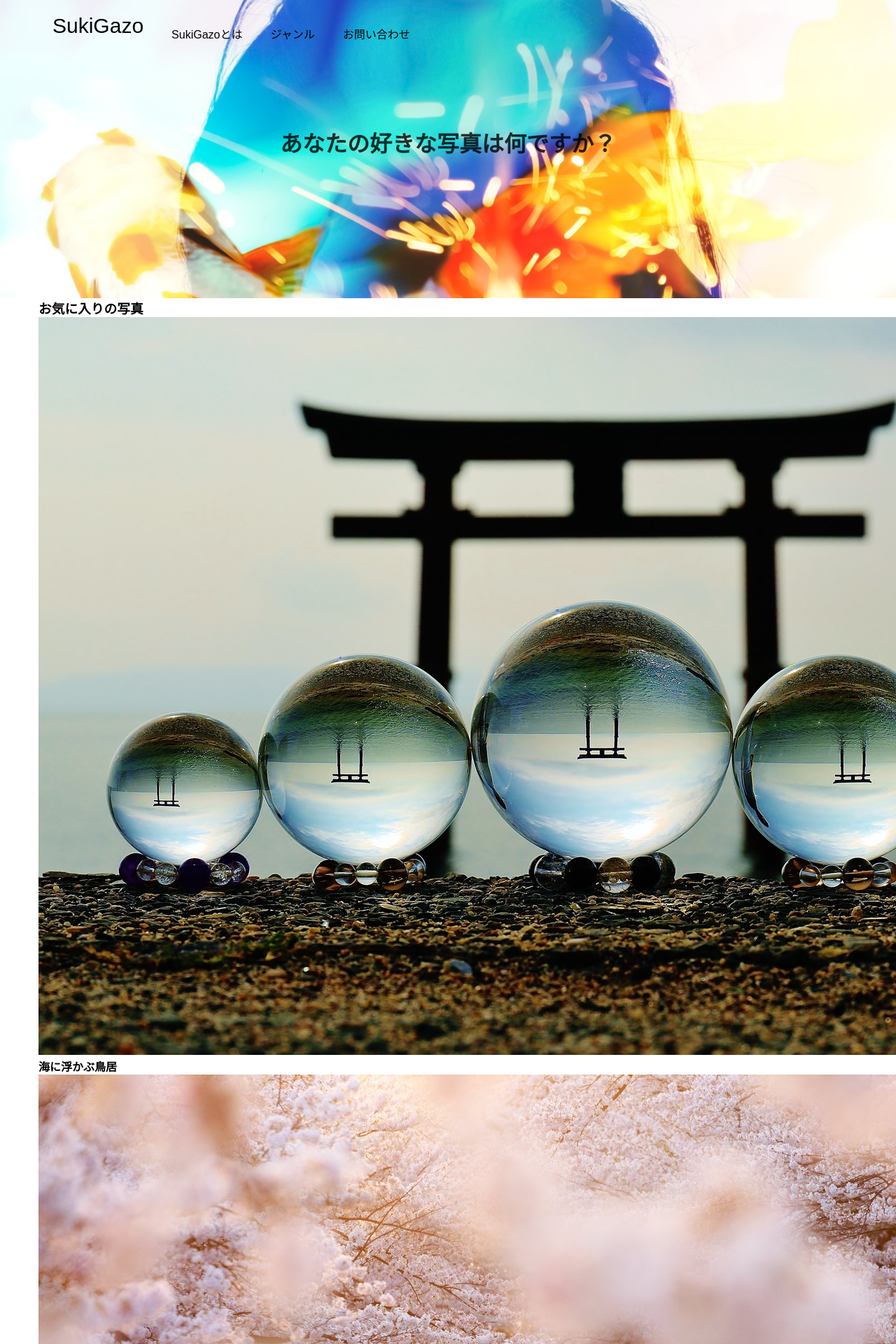
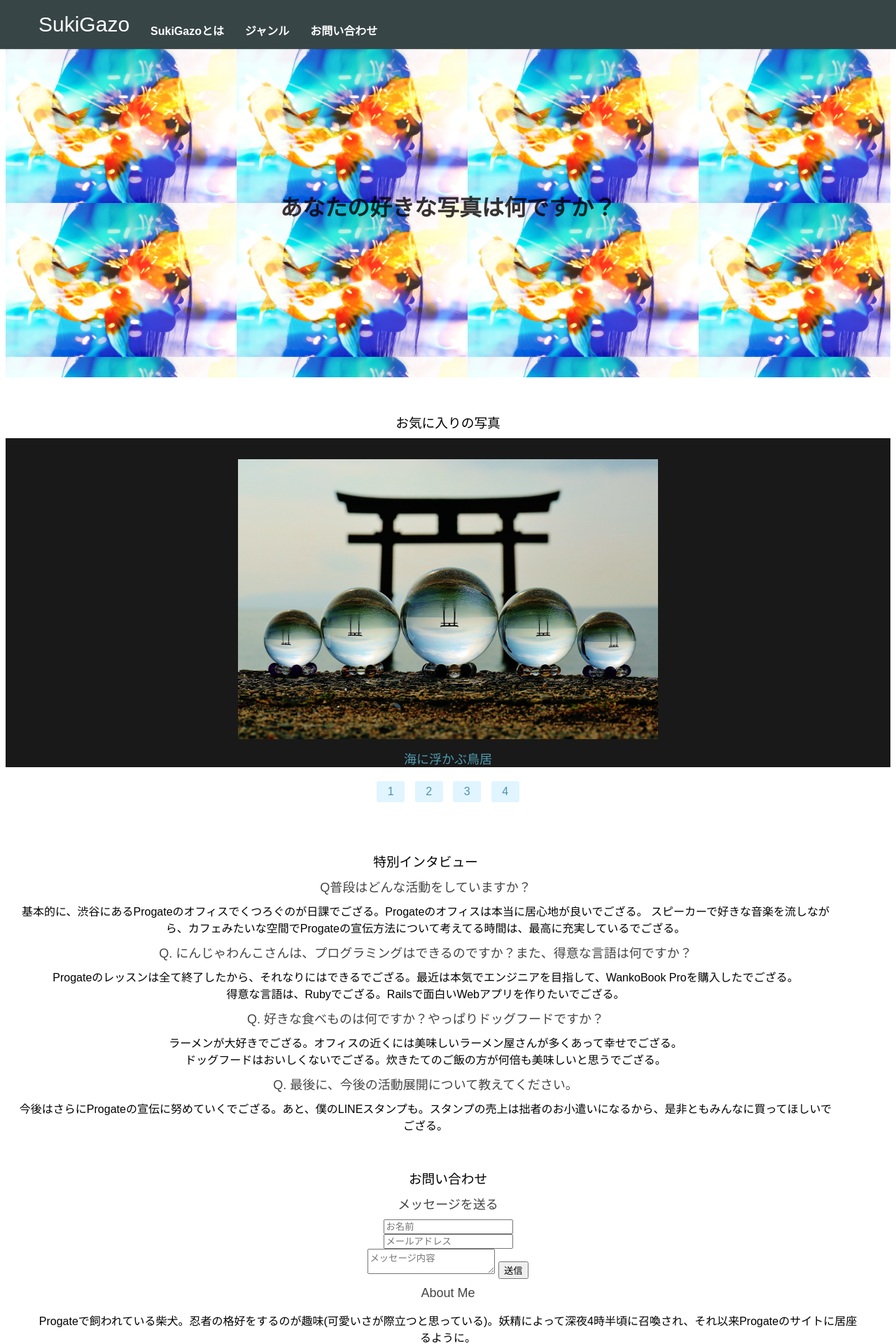
Before and after one commit to hukurou04/mysite, a PHP site: page / in a window 1280 px wide; the page is wider, and only the part inside the window is pictured. Shown: the top 1920 px of that part at 70% size. Run offline with PHP 8.4, Linux system fonts and the light colour scheme.

Commit message:
photoのリスト化　完成 next inpomation

```diff
--- a/index.html
+++ b/index.html
@@ -7,24 +7,33 @@
     <script src="https://ajax.googleapis.com/ajax/libs/jquery/3.3.1/jquery.min.js"></script>
   </head>
   <body>
+    <!--header-->
     <header>
       <div class="container">
         <div class="header-title">SukiGazo</div>
         <div class="header-list">
           <ul>
-            <li>SukiGazoとは</li>
-            <li>ジャンル</li>
-            <li>お問い合わせ</li>
+            <li>
+              <a href="#">SukiGazoとは</a>
+            </li>
+            <li>
+              <a href="#">ジャンル</a>
+            </li>
+            <li>
+              <a href="#">お問い合わせ</a>
+            </li>
           </ul>
       </div>
     </header>
+
+    <!--Top-wrapper-->
     <div class="top-wrapper">
       <div class="container">
         <h1>あなたの好きな写真は何ですか？</h1>
       </div>
     </div>
     <dic class="photo-wrapper">
-      <div class ="container">
+      <div class ="photo-container">
         <div class="section-title">
           <h3>お気に入りの写真</h3>
         </div>
@@ -47,13 +56,90 @@
               <img src="imaiges/cats.jpg">
               <h4>いたずらを教える猫</h4>
             </div>
+            <div class="photo photo-box">
+              <img src="imaiges/sea.jpg">
+              <h4>海中の空</h4>
+            </div>
+          </div>
+          <div class="index-btn-wrapper">
+            <div class="index-btn" id="first-btn">1</div>
+            <div class="index-btn" id="second-btn">2</div>
+            <div class="index-btn" id="threed-btn">3</div>
+            <div class="index-btn" id="forth-btn">4</div>
           </div>
         </div>
-        <p>あなたの感性に響くものはありましたか？</p>
+        <!--<p>あなたの感性に響くものはありましたか？</p>-->
       </div>
     </div>
-    <div class="contact-wrapper">
 
+    <!--Interview-->
+    <div id="interview" class="interview-section">
+      <div class="interview-section-top graysection">
+        <div class="container">
+          <div class="section-title">
+            <h3>特別インタビュー</h3>
+          </div>
+        </div>
+      </div>
+      <div class="interview-section-bottom">
+        <div class="container">
+          <div class="interview-box">
+            <h5>Q普段はどんな活動をしていますか？</h5>
+             基本的に、渋谷にあるProgateのオフィスでくつろぐのが日課でござる。Progateのオフィスは本当に居心地が良いでござる。 スピーカーで好きな音楽を流しながら、カフェみたいな空間でProgateの宣伝方法について考えてる時間は、最高に充実しているでござる。
+          </div>
+          <div class="interview-box">
+            <h5>Q. にんじゃわんこさんは、プログラミングはできるのですか？また、得意な言語は何ですか？</h5>
+            Progateのレッスンは全て終了したから、それなりにはできるでござる。最近は本気でエンジニアを目指して、WankoBook Proを購入したでござる。
+            <br> 得意な言語は、Rubyでござる。Railsで面白いWebアプリを作りたいでござる。
+          </div>
+          <div class="interview-box">
+            <h5>Q. 好きな食べものは何ですか？やっぱりドッグフードですか？</h5>
+            ラーメンが大好きでござる。オフィスの近くには美味しいラーメン屋さんが多くあって幸せでござる。
+            <br> ドッグフードはおいしくないでござる。炊きたてのご飯の方が何倍も美味しいと思うでござる。
+          </div>
+          <div class="interview-box">
+            <h5>Q. 最後に、今後の活動展開について教えてください。</h5>
+            今後はさらにProgateの宣伝に努めていくでござる。あと、僕のLINEスタンプも。スタンプの売上は拙者のお小遣いになるから、是非ともみんなに買ってほしいでござる。
+          </div>
+        </div>
+      </div>
+    </div>
+
+    <!--Contact-->
+    <div id="contact" class="contact-section graysection">
+      <div class="contact-section-inner">
+        <div class="container">
+          <div class="section-title">
+            <h3>お問い合わせ</h3>
+          </div>
+          <div class="contact-form">
+            <h4>メッセージを送る</h4>
+            <form>
+              <div class="error-message"></div>
+              <input type="text" name="name" placeholder="お名前" class="contact-name">
+              <div class="error-message"></div>
+              <input type="text" name="email" placeholder="メールアドレス" class="contact-email">
+              <div class="error-message"></div>
+              <textarea name="message" placeholder="メッセージ内容"></textarea>
+              <button type="submit" class="btn btn-contact">送信</button>
+            </form>
+          </div>
+          <div class="contact-about">
+            <h4>About Me</h4>
+            <p>Progateで飼われている柴犬。忍者の格好をするのが趣味(可愛いさが際立つと思っている)。妖精によって深夜4時半頃に召喚され、それ以来Progateのサイトに居座るように。
+              <br> Progateでは、ユーザーの癒やしから、学習のサポートまでを担当。また、フィードバック番長も努め、ユーザーにフィードバックを返信しないと毎日22時に怒鳴ってくる。
+            </p>
+            <h4>Address</h4>
+            <p>
+              <i class="fa fa-map-marker"></i>東京都渋谷区神泉町20-24 Bricks 7F
+            </p>
+            <p>
+              <i class="fa fa-phone"></i>Phone: 03-6455-0950
+            </p>
+          </div>
+        </div>
+
+      </div>
     </div>
     <footer>
 
--- a/script.js
+++ b/script.js
@@ -1,3 +1,8 @@
 $(function(){
+    $('.index-btn').click(function(){
+        var clickedIndex = $('.index-btn').index($(this));
+        $('.active').removeClass('active');
+        $('.photo').eq(clickedIndex).addClass('active');
+    });
 
 });
--- a/stylesheet.css
+++ b/stylesheet.css
@@ -1,8 +1,14 @@
 html, body,
 ul, ol, li,
-h1, h2, h3, h4, h5, h6, p, div {
-  margin: 0;
-  padding: 0;
+ h2, h3, h4, h5, h6 {
+  margin-top: 10px;
+  margin-bottom: 10px;
+  font-weight: 400;
+}
+
+h4, h5{
+  color:#444;
+  font-size:18px;
 }
 
 body {
@@ -19,29 +25,125 @@ a {
 
 .container{
   width: 1170px;
-  padding: 0 15px;
-  margin: 0 auto;;
+  padding-left: 15px;
+  padding-right: 15px;
+  margin-left:auto;
+  margin-right:auto;
+}
+
+header{
+  height:70px;
+  position: fixed;
+  top:0;
+  left:0;
+  right:0;
+  background-color:rgba(34, 49, 52, 0.9);
+  line-height:50px;
+  z-index:10;
+  box-shadow: -1px 1px 1px rgba(0,0,0,0.1);
 }
 
 .header-title{
   font-size: 30px;
   float: left;
-  padding: 20px;
+  color:white;
 }
 
 .header-list li{
   float:left;
-  padding: 36px 20px 10px 20px;
+  padding-left:30px;
+}
+
+.header-list a{
+  color:white;
+  font-weight:700;
+  text-decoration: none;
+}
+
+.header-list a:hover{
+  color:#5983ff;
+  transition: color .3s;
 }
 
 .top-wrapper {
   background-image:url(imaiges/hanabi.jpg);
   padding: 180px 0 200px 0;
-  background-size: cover;
+  background-size: 330px;
   text-align: center;
+  margin-top: 60px;
 }
 
 .top-wrapper h1{
   opacity: 0.8;
-  color:black;
+  color:rgb(8, 1, 1);
 }
+
+.photo-wrapper{
+  margin: 0 auto;
+  text-align: center;
+}
+
+.section-title{
+  margin-top:50px;
+}
+
+.carousel-inner{
+  background-color:rgba(0, 0, 0, 0.9);
+
+}
+
+
+
+.photo-box{
+  display:block;
+  height:25%;
+
+  position:center;
+}
+
+.photo-box img{
+  height:400px;
+  width:600px;
+  padding-top:30px;
+}
+
+.photo-box h4{
+  color:#4e9caf
+}
+
+.photo{
+  display:none;
+}
+
+.active{
+  display:block;
+}
+
+.index-btn-wrapper{
+  font-size:16px;
+  margin-top:20px;
+}
+
+.index-btn{
+  display:inline-block;
+  color:#4e90af;
+  background-color:#e0f5ff;
+  width:40px;
+  padding:6px 0;
+  margin:0 5px;
+  border-radius:3px;
+  cursor:pointer;
+}
+
+.index-btn:hover{
+  color:#fff;
+  background-color:#5cabd0;
+}
+
+
+
+#interview{
+  margin-top:20px;
+  text-align:center;
+  display:inline-block;
+}
```
Also changed, not shown: imaiges/sea.jpg (added).
